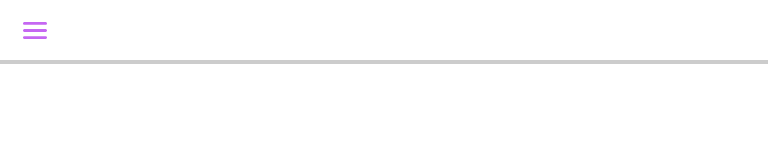
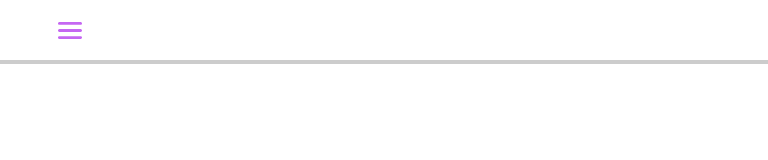
Before and after one commit to javierReyVargas/test-valemas, an Angular app: page /main in a window 768 px wide. Shown: the top 160 px of the page. Built offline with nearby package versions, Linux system fonts and the light colour scheme.

Commit message:
add transitions to the menu. add transitions to the buton menu

```diff
--- a/projects/content/src/app/module/components/header/header.component.scss
+++ b/projects/content/src/app/module/components/header/header.component.scss
@@ -3,6 +3,10 @@ header {
   border-bottom: solid 4px #ccc;
   & button {
     margin-left: 15px;
+    @media only screen and (min-width: 768px) and (max-width: 1023px) {
+      width: 60%;
+      margin-left: 50px;
+    }
   }
 
   & .sidebar-close {
@@ -13,6 +17,7 @@ header {
     border: var(--ngx-color-tertiary);
     border-radius: 20px;
     background-color: var(--ngx-color-primary);
+    transition: all 0.3s ease-in-out;
     & span::after {
       content: 'X';
       font-size: 20px;
@@ -21,6 +26,7 @@ header {
   }
 
   & .sidebar-burger {
+    transition: all 0.3s ease-in-out;
     background: transparent url('../../../../assets/icons/menu.svg') no-repeat center center;
     width: 40px;
     height: 40px;
```
